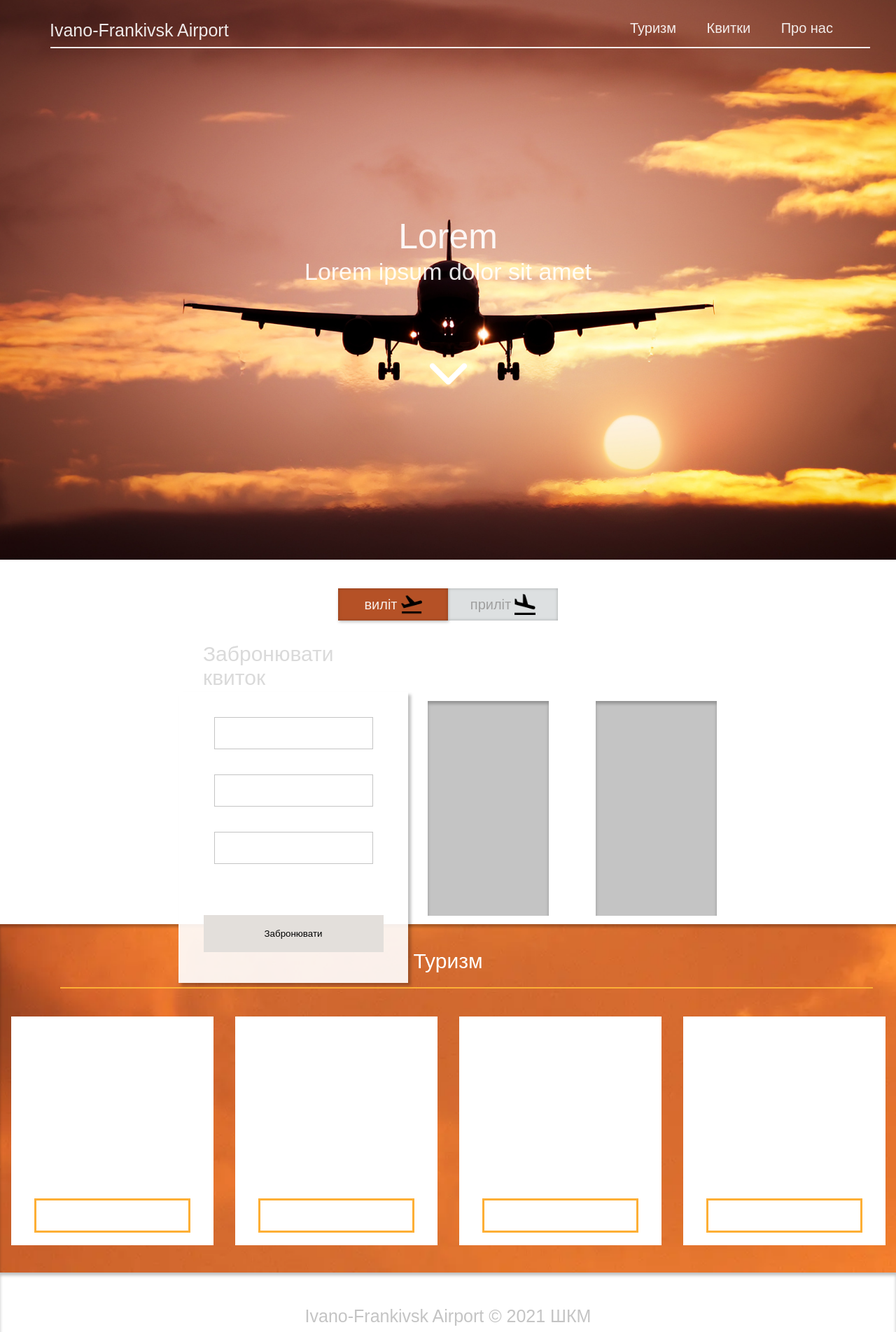
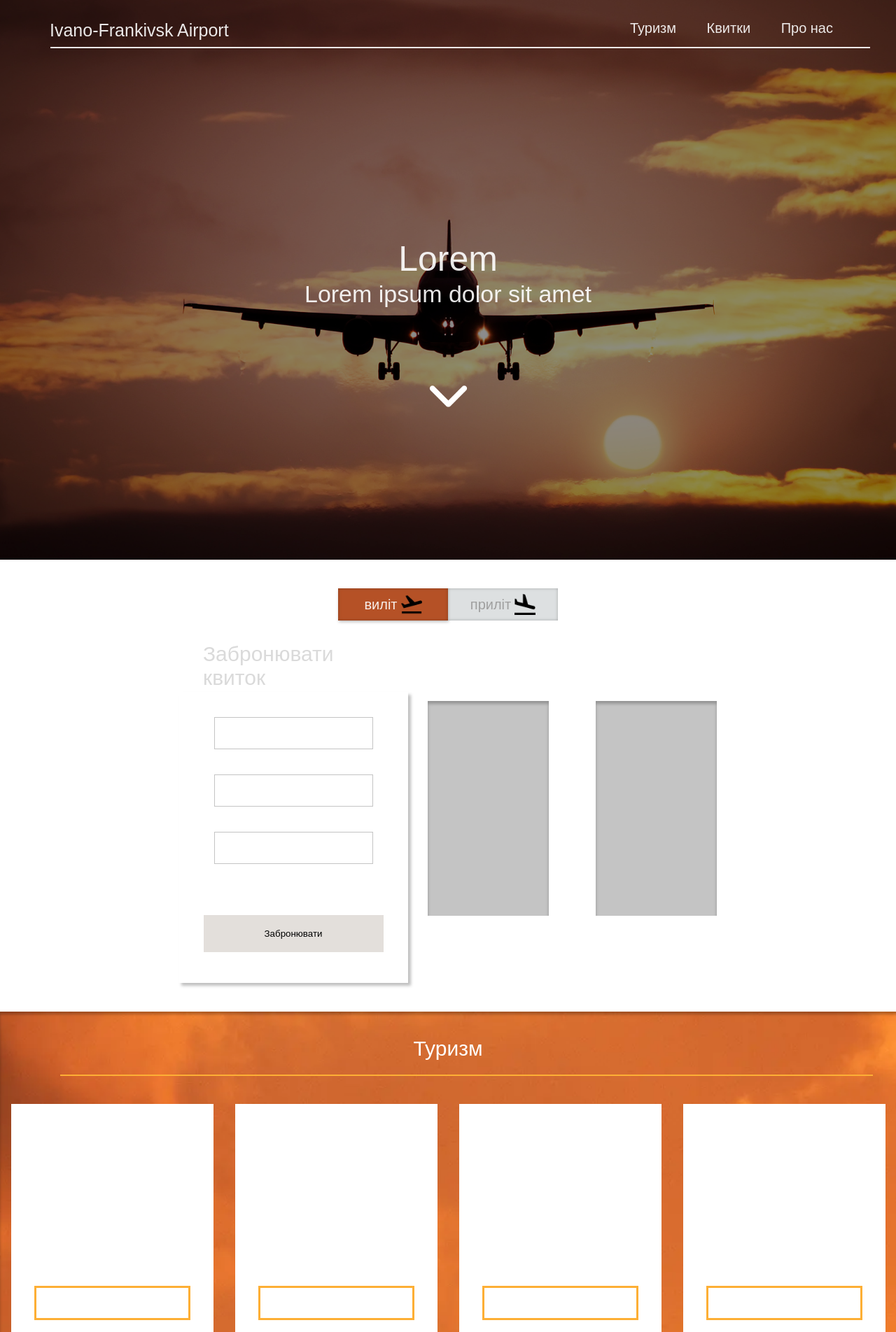
Before and after one commit to NazarTymiv/airportIF, a PHP site: page / in a window 1280 px wide. Shown: the top 1904 px of the page at 70% size. Run offline with PHP 8.4, Linux system fonts and the light colour scheme.

Commit message:
Fix bugs with main page

```diff
--- a/css/style.css
+++ b/css/style.css
@@ -21,6 +21,19 @@
     background-position: center;
     background-size: cover;
     background-origin: content-box;
+    position: relative;
+}
+.header>div:not(.header__bg){
+    z-index: 5;
+    position: relative;
+}
+.header__bg{
+    display: flex;
+    width: 100%;
+    height: 100%;
+    background-color: rgba(0, 0, 0, 0.45);
+    z-index: 0;
+    position: absolute;
 }
 .header__body{
     display: flex;
@@ -56,7 +69,7 @@
 }
 .about{
     width: 100%;
-    height: 92vh;
+    height: 100%;
     display: flex;
     flex-direction: column;
     justify-content: center;
@@ -90,7 +103,7 @@
 
 .reserve{
     width: 100%;
-    height: 60vh;
+    height: 605px;
 }
 .reserve__body{
     width: 75%;
--- a/index.html
+++ b/index.html
@@ -12,6 +12,7 @@
 <body>
     <div class="container">
         <div class="header">
+            <div class="header__bg"></div>
             <div class="header__body">
                 <div class="logo">
                     <a href="" class="logo__item">
```
